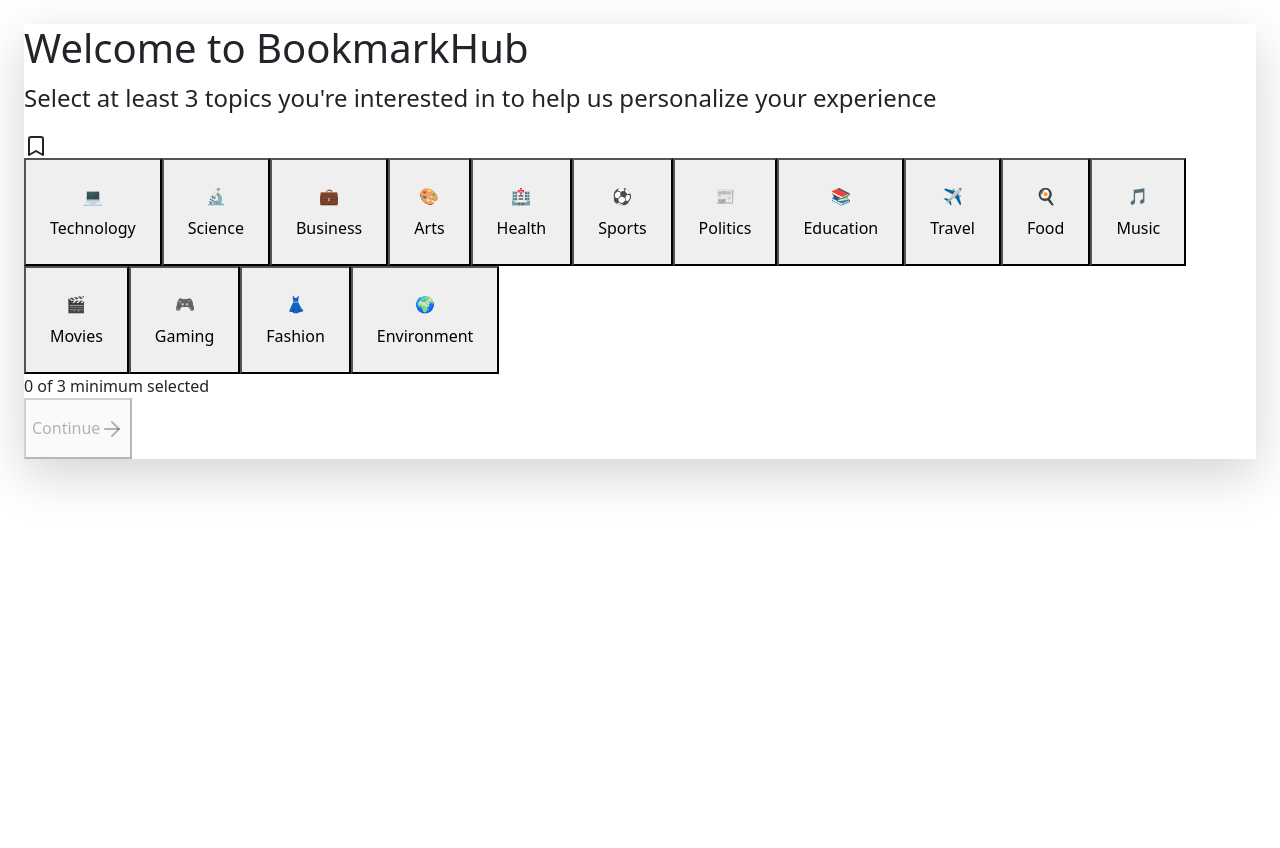
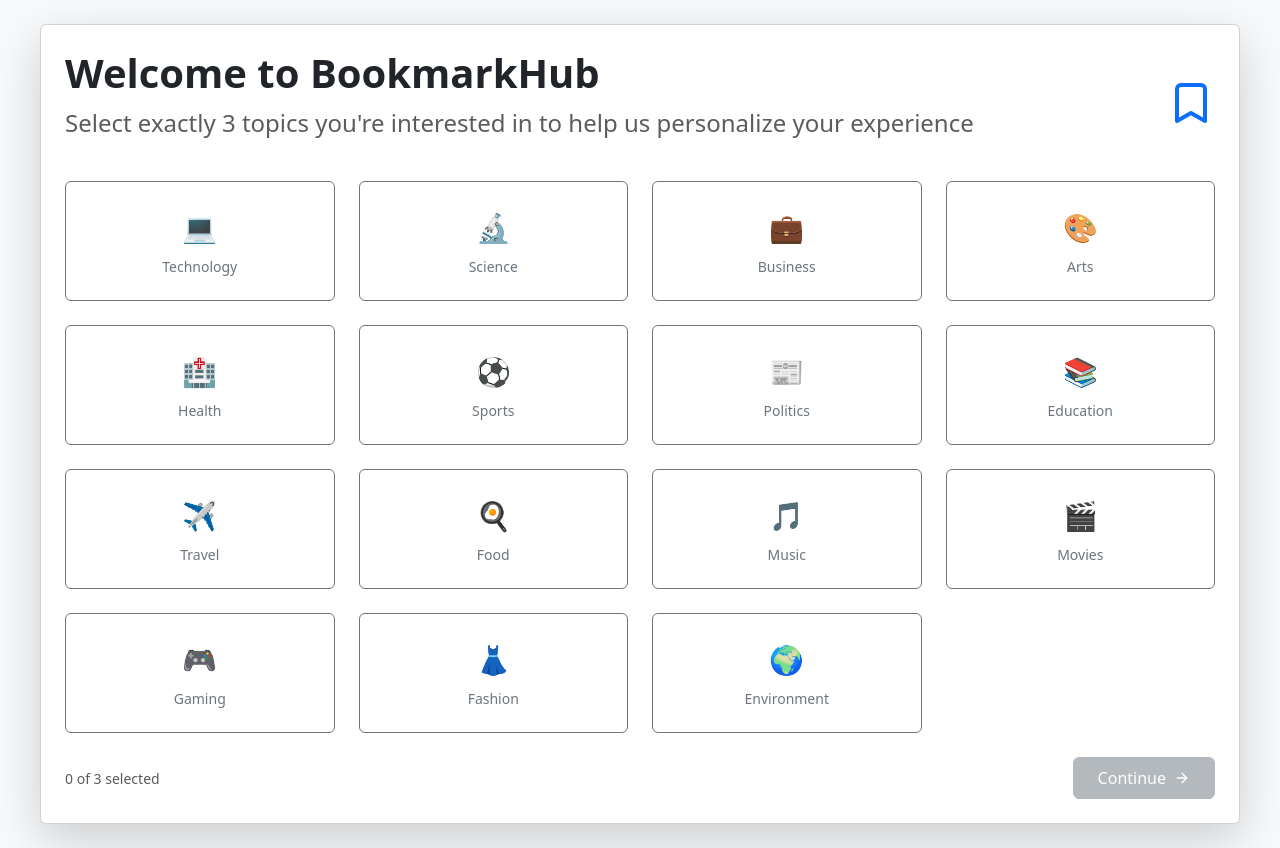
Before and after one commit to arzish69/Bookmarking-System, a React (Vite) app: page /interests in a window 1280 px wide. Before the commit the page ends 800 px from the top, so only its background shows below. Built offline with nearby package versions, Linux system fonts and the light colour scheme; no server answers; the database is empty; sample sign-in values are in the browser's storage; what rangy would draw is missing.

Commit message:
interests ui fix

```diff
--- a/src/components/interest.jsx
+++ b/src/components/interest.jsx
@@ -3,11 +3,14 @@ import { useNavigate } from 'react-router-dom';
 import { auth, db } from '../firebaseConfig';
 import { doc, updateDoc, getDoc } from 'firebase/firestore';
 import { Check, ArrowRight, Bookmark } from 'lucide-react';
+import 'bootstrap/dist/css/bootstrap.min.css';
 
 const Recommendation = () => {
   const [selectedInterests, setSelectedInterests] = useState([]);
   const [isComplete, setIsComplete] = useState(false);
   const navigate = useNavigate();
+
+  const MAX_SELECTIONS = 3;
 
   useEffect(() => {
     const checkFirstLogin = async () => {
@@ -19,7 +22,6 @@ const Recommendation = () => {
 
       const userDoc = await getDoc(doc(db, "users", user.uid));
       if (userDoc.exists() && !userDoc.data().firstLogin) {
-        // If not first login, redirect to library
         navigate('/library');
       }
     };
@@ -28,13 +30,13 @@ const Recommendation = () => {
   }, [navigate]);
 
   const handleContinue = async () => {
-    if (selectedInterests.length >= 3) {
+    if (selectedInterests.length === MAX_SELECTIONS) {
       const user = auth.currentUser;
       if (user) {
         const userRef = doc(db, "users", user.uid);
         await updateDoc(userRef, {
           interests: selectedInterests.map(interest => interest.name),
-          firstLogin: false // Update first login flag
+          firstLogin: false
         });
         setIsComplete(true);
       }
@@ -60,92 +62,108 @@ const Recommendation = () => {
   ];
 
   const toggleInterest = (interest) => {
-    if (selectedInterests.includes(interest)) {
-      setSelectedInterests(selectedInterests.filter(i => i !== interest));
-    } else {
-      setSelectedInterests([...selectedInterests, interest]);
+    setSelectedInterests(prevSelected => {
+      // If already selected, remove it
+      if (prevSelected.find(i => i.id === interest.id)) {
+        return prevSelected.filter(i => i.id !== interest.id);
       }
+      // If not selected and haven't reached max, add it
+      if (prevSelected.length < MAX_SELECTIONS) {
+        return [...prevSelected, interest];
+      }
+      // If already at max selections, don't add
+      return prevSelected;
+    });
+  };
+
+  const isInterestSelected = (interest) => {
+    return selectedInterests.some(i => i.id === interest.id);
   };
 
   if (isComplete) {
     return (
-      <div className="min-h-screen bg-gray-50 flex items-center justify-center">
-        <div className="max-w-md w-full p-8 bg-white rounded-lg shadow-lg text-center">
-          <div className="w-16 h-16 bg-green-100 rounded-full flex items-center justify-center mx-auto mb-4">
-            <Check className="w-8 h-8 text-green-500" />
+      <div className="min-vh-100 bg-light d-flex align-items-center justify-content-center">
+        <div className="card shadow-lg mx-auto" style={{ maxWidth: '400px' }}>
+          <div className="card-body text-center p-4">
+            <div className="rounded-circle bg-success bg-opacity-25 d-flex align-items-center justify-content-center mx-auto mb-4" style={{ width: '64px', height: '64px' }}>
+              <Check className="text-success" size={32} />
             </div>
-          <h2 className="text-2xl font-bold mb-4">You're all set!</h2>
-          <p className="text-gray-600 mb-6">
+            <h2 className="fw-bold mb-4">You're all set!</h2>
+            <p className="text-muted mb-4">
               We'll use your interests to recommend articles and content you'll love.
             </p>
             <button
-            onClick={() => navigate('/library')}
-            className="w-full bg-blue-500 text-white px-6 py-3 rounded-lg hover:bg-blue-600 transition-colors"
+              onClick={() => navigate('/mainhome')}
+              className="btn btn-primary w-100 py-2"
             >
               Continue to Library
             </button>
+          </div>
         </div>
       </div>
     );
   }
 
   return (
-    <div className="min-h-screen bg-gray-50 flex flex-col items-center justify-center p-4">
-      <div className="max-w-4xl w-full bg-white rounded-lg shadow-lg p-8">
-        <div className="flex items-center justify-between mb-8">
+    <div className="min-vh-100 bg-light d-flex flex-column align-items-center justify-content-center p-4">
+      <div className="card shadow-lg w-100" style={{ maxWidth: '1200px' }}>
+        <div className="card-body p-4">
+          <div className="d-flex justify-content-between align-items-center mb-4">
             <div>
-            <h1 className="text-3xl font-bold mb-2">Welcome to BookmarkHub</h1>
-            <p className="text-gray-600">
-              Select at least 3 topics you're interested in to help us personalize your experience
+              <h1 className="display-6 fw-bold mb-2">Welcome to BookmarkHub</h1>
+              <p className="text-muted">
+                Select exactly 3 topics you're interested in to help us personalize your experience
               </p>
             </div>
-          <Bookmark className="w-12 h-12 text-blue-500" />
+            <Bookmark className="text-primary" size={48} />
           </div>
 
-        <div className="grid grid-cols-2 md:grid-cols-3 lg:grid-cols-5 gap-4 mb-8">
+          <div className="row g-4 mb-4">
             {interests.map((interest) => (
+              <div key={interest.id} className="col-6 col-md-4 col-lg-3">
                 <button
-              key={interest.id}
                   onClick={() => toggleInterest(interest)}
-              className={`
-                relative p-4 rounded-lg border-2 text-center transition-all
-                ${selectedInterests.includes(interest)
-                  ? 'border-blue-500 bg-blue-50'
-                  : 'border-gray-200 hover:border-blue-200'
-                }
-              `}
+                  disabled={!isInterestSelected(interest) && selectedInterests.length >= MAX_SELECTIONS}
+                  className={`btn w-100 h-100 position-relative p-3 ${
+                    isInterestSelected(interest)
+                      ? 'btn-primary'
+                      : selectedInterests.length >= MAX_SELECTIONS
+                        ? 'btn-outline-secondary opacity-50'
+                        : 'btn-outline-secondary'
+                  }`}
+                  style={{ minHeight: '120px' }}
                 >
-              {selectedInterests.includes(interest) && (
-                <div className="absolute top-2 right-2">
-                  <div className="w-5 h-5 bg-blue-500 rounded-full flex items-center justify-center">
-                    <Check className="w-3 h-3 text-white" />
+                  {isInterestSelected(interest) && (
+                    <div className="position-absolute top-0 end-0 mt-2 me-2">
+                      <div className="bg-white rounded-circle d-flex align-items-center justify-content-center" style={{ width: '20px', height: '20px' }}>
+                        <Check className="text-primary" size={12} />
                       </div>
                     </div>
                   )}
-              <div className="text-2xl mb-2">{interest.icon}</div>
-              <div className="text-sm font-medium">{interest.name}</div>
+                  <div className="fs-3 mb-2">{interest.icon}</div>
+                  <div className="small fw-medium">{interest.name}</div>
                 </button>
+              </div>
             ))}
           </div>
 
-        <div className="flex items-center justify-between">
-          <div className="text-sm text-gray-600">
-            {selectedInterests.length} of 3 minimum selected
-          </div>
+          <div className="d-flex justify-content-between align-items-center">
+            <small className="text-muted">
+              {selectedInterests.length} of {MAX_SELECTIONS} selected
+            </small>
             <button
               onClick={handleContinue}
-            disabled={selectedInterests.length < 3}
-            className={`
-              flex items-center px-6 py-3 rounded-lg font-medium transition-colors
-              ${selectedInterests.length >= 3
-                ? 'bg-blue-500 text-white hover:bg-blue-600'
-                : 'bg-gray-100 text-gray-400 cursor-not-allowed'
-              }
-            `}
+              disabled={selectedInterests.length !== MAX_SELECTIONS}
+              className={`btn ${
+                selectedInterests.length === MAX_SELECTIONS
+                  ? 'btn-primary'
+                  : 'btn-secondary opacity-50'
+              } d-flex align-items-center px-4 py-2`}
             >
               Continue
-            <ArrowRight className="w-4 h-4 ml-2" />
+              <ArrowRight className="ms-2" size={16} />
             </button>
+          </div>
         </div>
       </div>
     </div>
```
Lines whose indentation alone changed are shown as unchanged.
